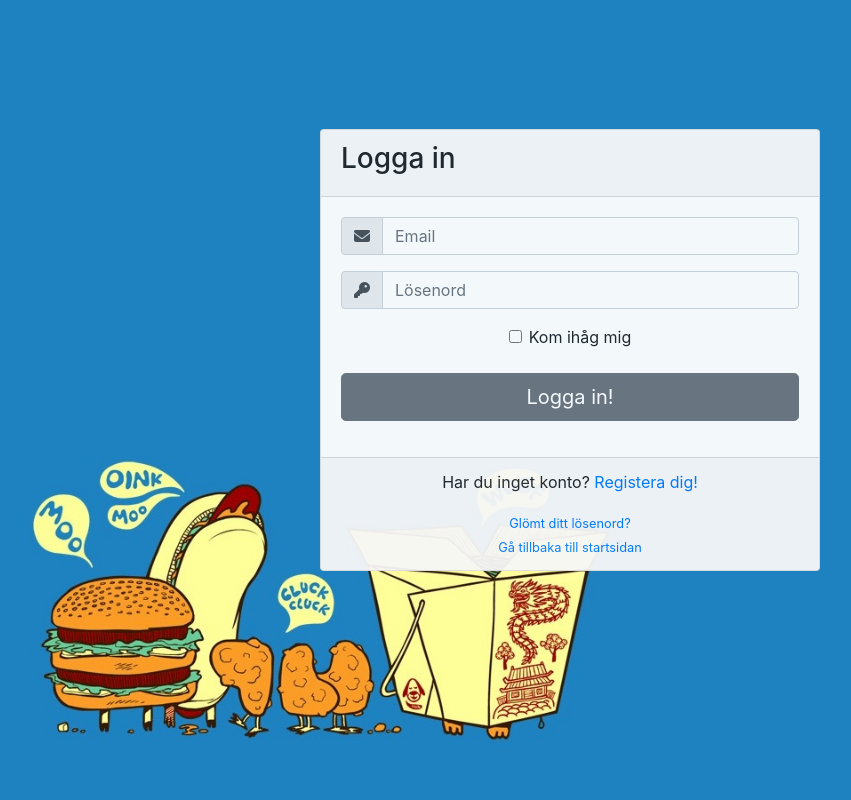
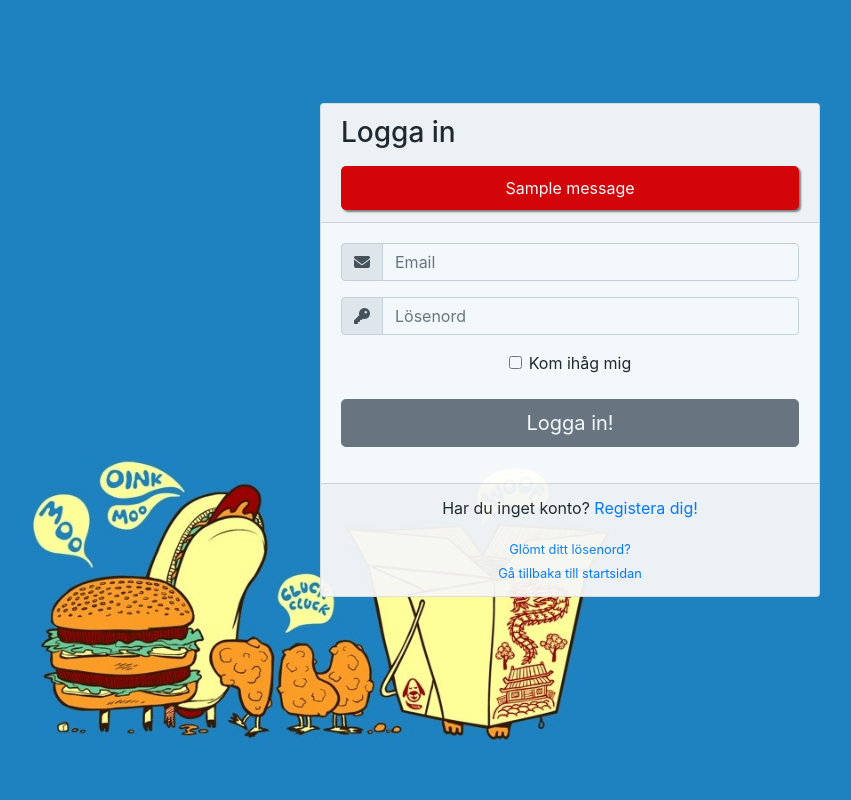
Before and after one commit to EmilAndersson1/Food4Thought, a Flask app: page /login/ in a window 1280 px wide. Shown: the whole page, without its empty margins (70-921 px from the left). Run offline with Flask 2, Linux system fonts and the light colour scheme; one stand-in notice (Sample message) is shown; some libraries are stand-ins or nearby versions.

Commit message:
lagt till flash message på login, vid inkorrekt kombo, fick hjälp av Alex

```diff
--- a/food4thought_app/routes.py
+++ b/food4thought_app/routes.py
@@ -1,4 +1,4 @@
-from flask import render_template, url_for, request, redirect, session, g
+from flask import render_template, url_for, request, redirect, session, flash
 from food4thought_app import app
 from food4thought_app.database import db
 from datetime import datetime
@@ -50,7 +50,7 @@ def login():
         user = db.cursor.fetchone()
 
         if user is None:
-            return redirect(url_for('login'))
+            flash("Kombinationen finns inte i vår databas, försök igen.")
         else:
             session["user_email"]=user[0]
             session["user_firstname"]=user[1]
--- a/food4thought_app/static/style.css
+++ b/food4thought_app/static/style.css
@@ -25,3 +25,12 @@
 .hidden{
     display: none;
 }
+
+.flash{
+    background-color: rgb(220, 0, 0);
+    color:white;
+    padding: 10px;
+    text-align: center;
+    border-radius: 5px;
+    box-shadow: 2px 2px 2px gray;
+}
--- a/food4thought_app/templates/login.html
+++ b/food4thought_app/templates/login.html
@@ -19,6 +19,15 @@
 
                         <div class="card-header">
                             <h3>Logga in</h3>
+                            {% with messages = get_flashed_messages() %}
+                                {% if messages %}
+                                    <div class="flash mt-3">
+                                    {% for message in messages %}
+                                        {{ message }}
+                                    {% endfor %}
+                                    </div>
+                                {% endif %}
+                            {% endwith %}
                         </div>
                         <div class="card-body ">
                             <form action="#" method="POST">
```
Lines whose indentation alone changed are shown as unchanged.
